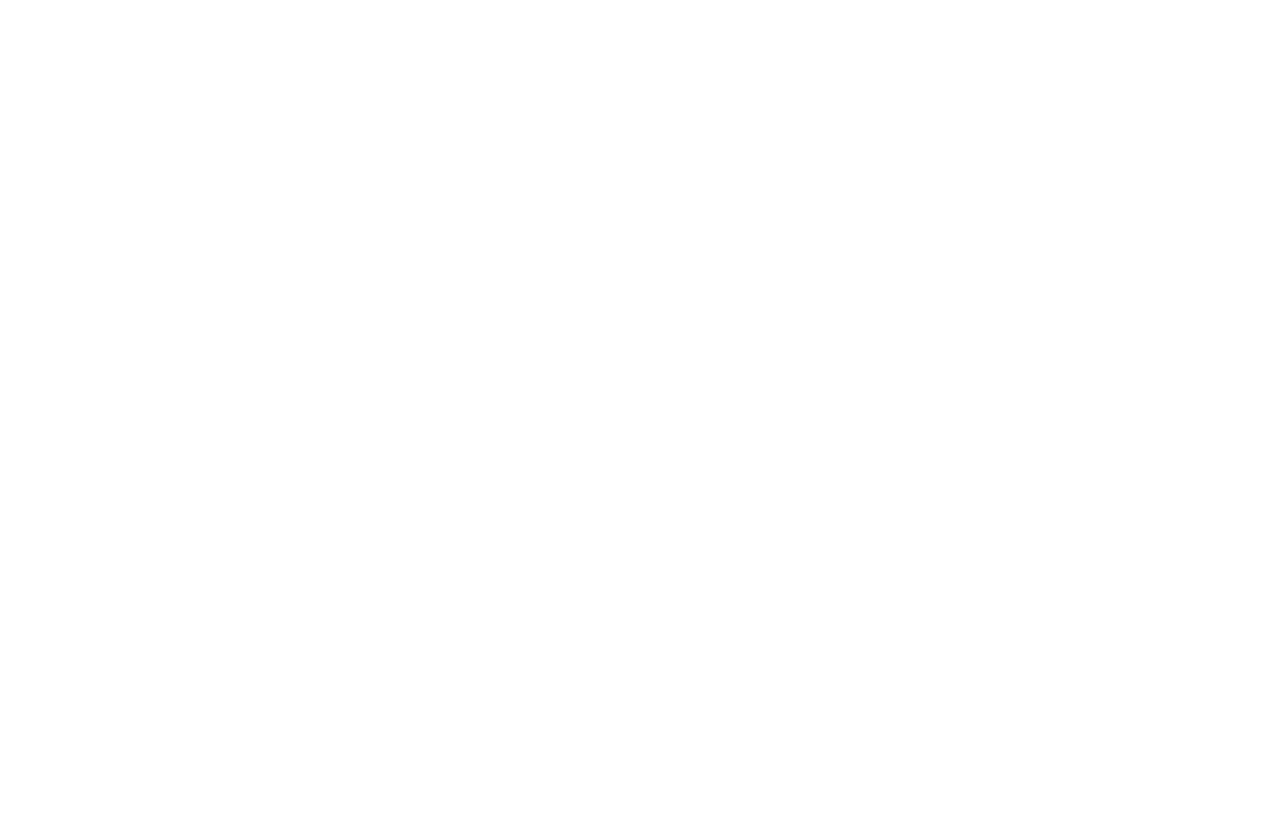
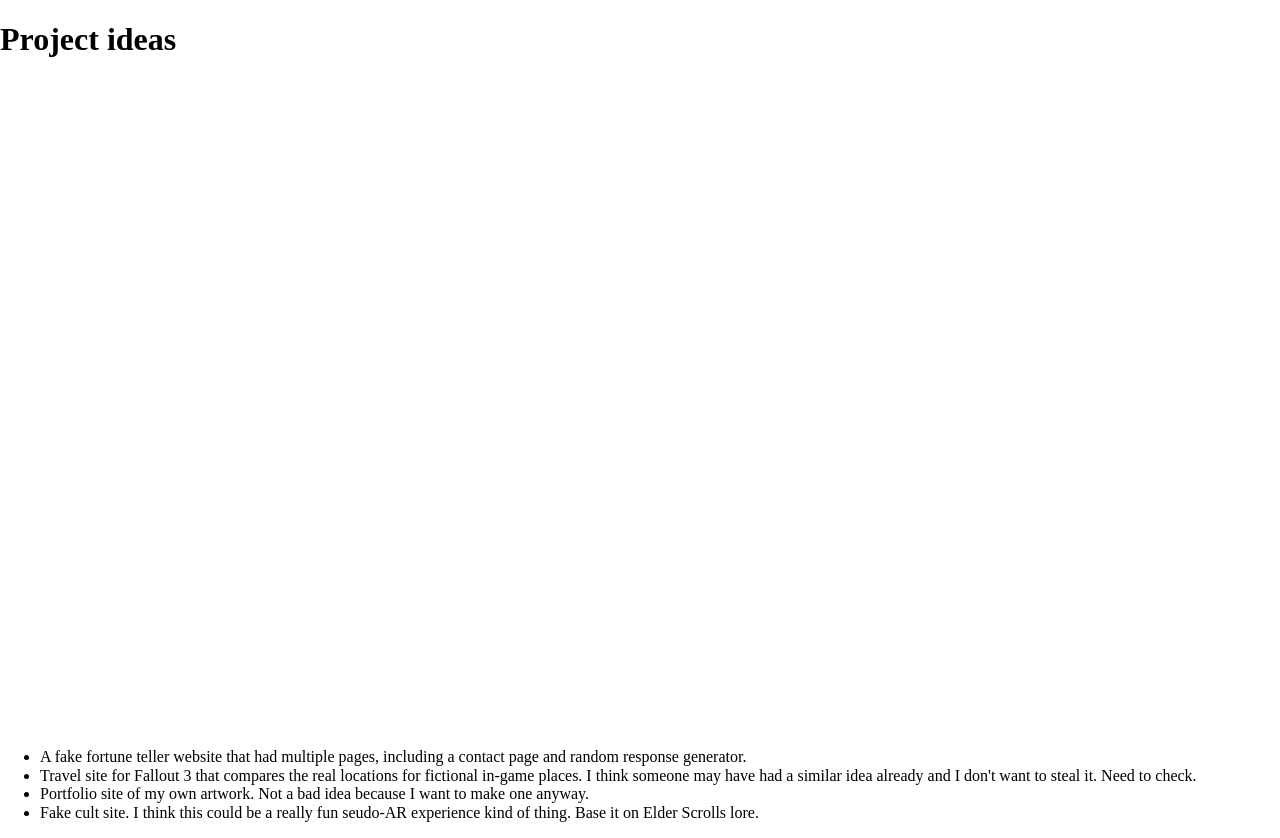
Before and after one commit to ray-seriously/CodeLou, a plain HTML site: page Desktop/Coding_Projects/CodeLouProject/index.html in a window 1280 px wide. Before the commit the page ends 800 px from the top, so only its background shows below. Drawn offline with Linux system fonts and the light colour scheme.

Commit message:
updated project list html

```diff
--- a/Desktop/Coding_Projects/CodeLouProject/index.html
+++ b/Desktop/Coding_Projects/CodeLouProject/index.html
@@ -10,10 +10,15 @@
 <body>
     <div class="wrap">
         <header>
-
+            <h1>Project ideas</h1>
         </header>
     </div>
-
+    <ul>
+        <li>A fake fortune teller website that had multiple pages, including a contact page and random response generator.</li>
+        <li>Travel site for Fallout 3 that compares the real locations for fictional in-game places. I think someone may have had a similar idea already and I don't want to steal it. Need to check.</li>
+        <li>Portfolio site of my own artwork. Not a bad idea because I want to make one anyway.</li>
+        <li>Fake cult site. I think this could be a really fun seudo-AR experience kind of thing. Base it on Elder Scrolls lore.</li>
+    </ul>
     <footer>
 
     </footer>
```
